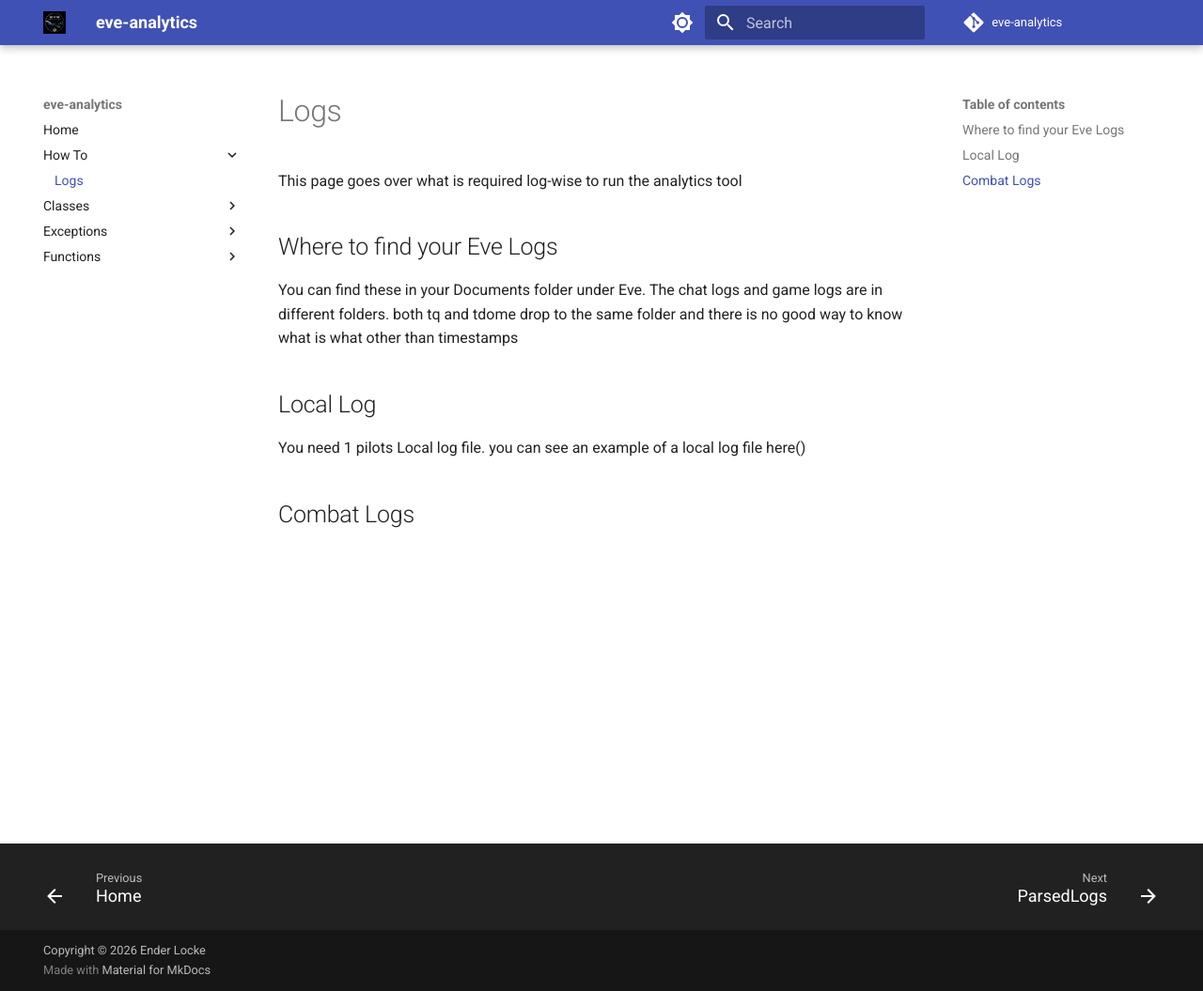
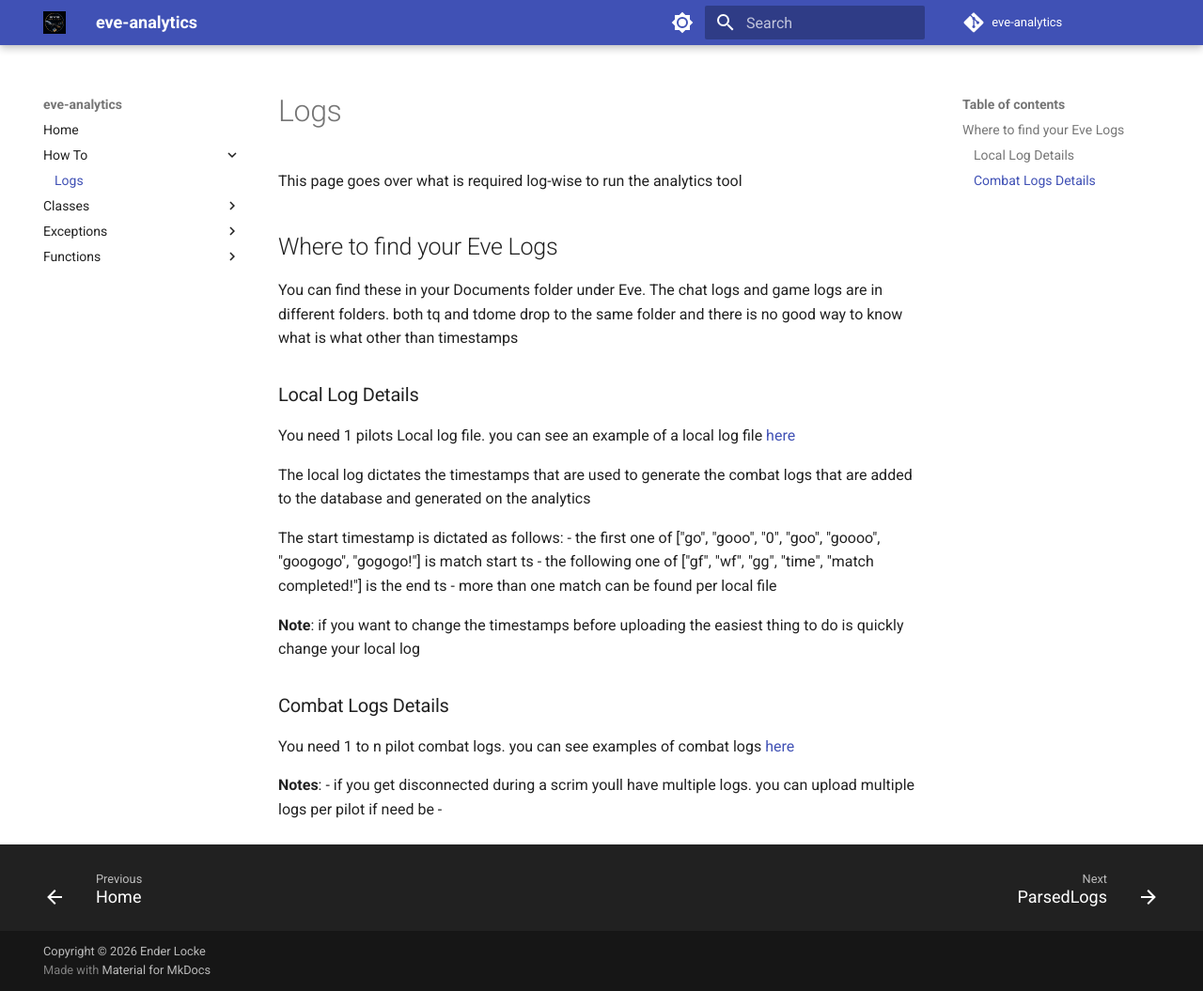
Before and after one commit to ender-locke/eve-analytics, an MkDocs documentation site: the page built from docs/how_to/logs.md, in a window 1280 px wide and 1055 px high. Shown: the whole window at 94% size. Built offline with MkDocs 1.6.1 and Material for MkDocs 9.7.7, drawn with Linux system fonts in a browser that asks for light colours; comment, search, counter and statistics services are not loaded.

Commit message:
creatfing docs for upload

```diff
--- a/docs/how_to/logs.md
+++ b/docs/how_to/logs.md
@@ -5,8 +5,21 @@
 You can find these in your Documents folder under Eve. The chat logs and game logs are in different folders.
 both tq and tdome drop to the same folder and there is no good way to know what is what other than timestamps
 
-## Local Log
-You need 1 pilots Local log file. you can see an example of a local log file here()
+### Local Log Details
+You need 1 pilots Local log file. you can see an example of a local log file [here](https://github.com/ender-locke/eve-analytics/blob/dev/sample_logs/2026-04-25/Local_20260425_180048_2112017084.txt)
 
+The local log dictates the timestamps that are used to generate the combat logs that are added to the database and generated on the analytics
 
-## Combat Logs
+The start timestamp is dictated as follows:
+- the first one of ["go", "gooo", "0", "goo", "goooo", "googogo", "gogogo!"] is match start ts
+- the following one of ["gf", "wf", "gg", "time", "match completed!"] is the end ts
+- more than one match can be found per local file
+
+**Note**: if you want to change the timestamps before uploading the easiest thing to do is quickly change your local log
+
+### Combat Logs Details
+You need 1 to n pilot combat logs. you can see examples of combat logs [here](https://github.com/ender-locke/eve-analytics/blob/dev/sample_logs/2026-04-25/)
+
+**Notes**:
+- if you get disconnected during a scrim youll have multiple logs. you can upload multiple logs per pilot if need be
+-
```
Also changed, not shown: docs/how_to/examples.md (added).
